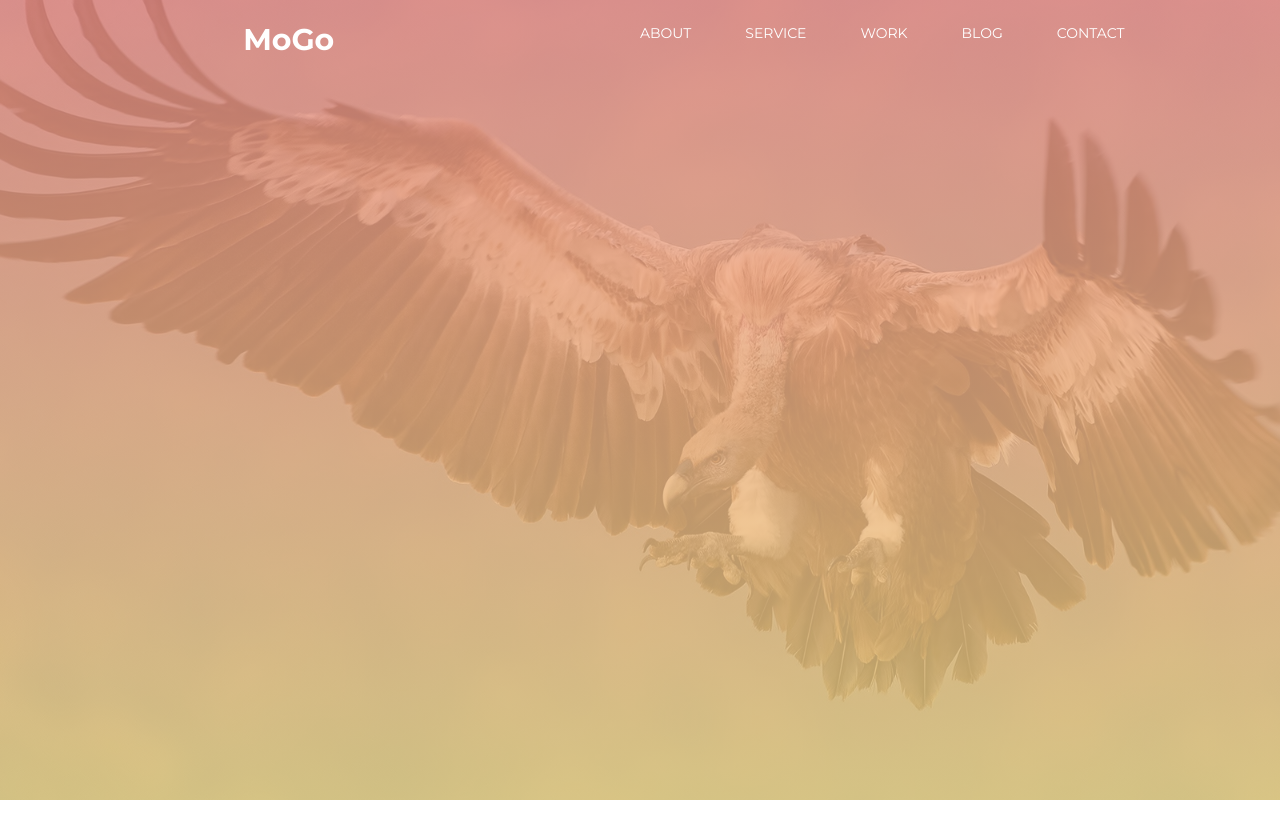
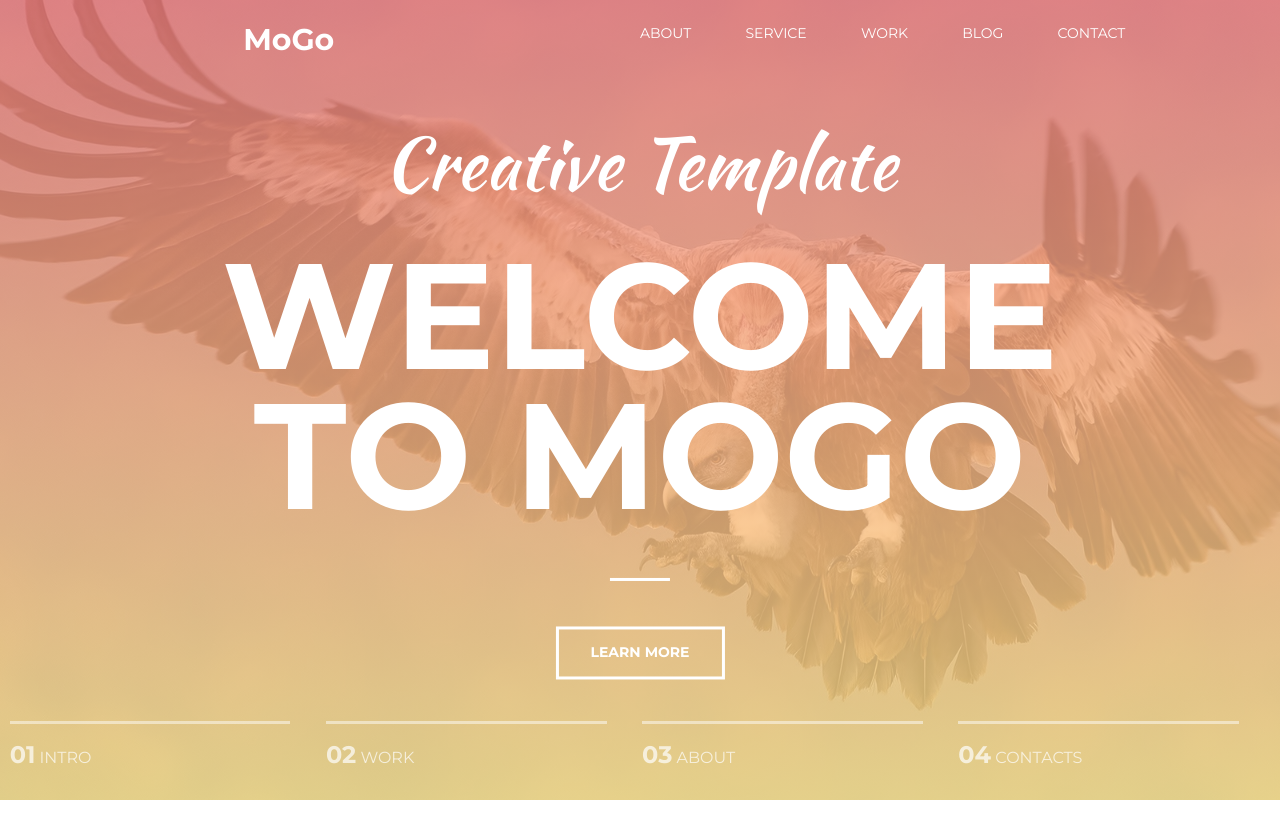
Before and after one commit to AlexDoh/MogoTemplate, a website: page index.html in a window 1280 px wide. Shown: the top 838 px of the page. Drawn offline with nearby package versions, Linux system fonts and the light colour scheme; files that its build step writes are made by us from their sources; some icons are missing; files whose address does not match are found by name; a web font is replaced by a local one.

Commit message:
Finished with top container.

```diff
--- a/index.html
+++ b/index.html
@@ -26,6 +26,29 @@
             </div>
         </div>
     </header>
+    <div class="top-container__main">
+        <span class="main__title">Creative Template</span>
+        <span class="main__welcome">WELCOME TO MOGO</span>
+        <button class="main__learn">LEARN MORE</button>
+    </div>
+    <div class="top-container__page-navigation">
+        <div class="page__element">
+            <span class="page__number">01</span>
+            <span class="page__name">INTRO</span>
+        </div>
+        <div class="page__element">
+            <span class="page__number">02</span>
+            <span class="page__name">WORK</span>
+        </div>
+        <div class="page__element">
+            <span class="page__number">03</span>
+            <span class="page__name">ABOUT</span>
+        </div>
+        <div class="page__element">
+            <span class="page__number">04</span>
+            <span class="page__name">CONTACTS</span>
+        </div>
+    </div>
 </div>
 <svg viewBox="0 0 100 100">
     <use xlink:href="#magnifying-glass"></use>
--- a/sass/_variables.scss
+++ b/sass/_variables.scss
@@ -3,6 +3,5 @@ $font-montserrat: 'Montserrat', sans-serif;
 $font-roboto: 'Roboto', sans-serif;
 
 $color-white: #fff;
-$color-pink: rgb(239, 146, 138);
-$color-yellow-dark: rgb(234, 211, 131);
+$color-pink: rgb(243, 129, 129);
 $color-yellow: rgb(252, 227, 138);
--- a/sass/index.scss
+++ b/sass/index.scss
@@ -2,10 +2,34 @@
 @import 'icons/iconfont-icon';
 @import 'variables';
 
+body {
+  font-family: $font-montserrat;
+}
+
 .top-container {
   height: 100vh;
-  background: linear-gradient(rgba($color-pink, 0.8), rgba($color-yellow-dark, 0.8)), url(../images/eagle.jpg) top no-repeat;
+  background: linear-gradient(rgba($color-pink, 0.8), rgba($color-yellow, 0.8)), url(../images/eagle.jpg) top no-repeat;
   background-size: cover;
+
+  &__main {
+    position: absolute;
+    left: 50%;
+    top: 50%;
+    transform: translate(-50%, -50%);
+    color: $color-white;
+    text-align: center;
+  }
+
+  &__page-navigation {
+    position: absolute;
+    bottom: 0;
+    text-align: center;
+    width: 100%;
+    left: 50%;
+    transform: translateX(-50%);
+    color: $color-white;
+    margin-bottom: 30px;
+  }
 }
 
 .header {
@@ -32,7 +56,6 @@
   &__navigation-link {
     font-size: 14px;
     color: $color-white;
-    font-family: $font-montserrat;
     text-transform: uppercase;
     line-height: 1.2rem;
     margin-right: 50px;
@@ -57,3 +80,80 @@
     margin-right: 40px;
   }
 }
+
+.main {
+  &__title {
+    font-size: 72px;
+    font-family: $font-kaushan;
+    line-height: 1.2;
+    text-align: center;
+    margin-bottom: 40px;
+    display: inline-block;
+  }
+
+  &__welcome {
+    position: relative;
+    font-size: 150px;
+    font-weight: bold;
+    line-height: 0.933;
+    display: inline-block;
+    margin-bottom: 100px;
+
+    &:after {
+      content: '';
+      position: absolute;
+      bottom: -20%;
+      left: 50%;
+      transform: translate(-50%, -50%);
+      width: 60px;
+      height: 3px;
+      background-color: $color-white;
+    }
+  }
+
+  &__learn {
+    font-size: 14px;
+    font-weight: bold;
+    line-height: 1.2;
+    border: 3px solid $color-white;
+    background: transparent;
+    padding: 15px 32px;
+    color: $color-white;
+  }
+}
+
+.page {
+  &__element {
+    display: inline-block;
+    position: relative;
+    width: 312px;
+    text-align: left;
+    opacity: 0.7;
+    &:after {
+      content: '';
+      opacity: 0.7;
+      position: absolute;
+      top: -20px;
+      width: 90%;
+      left: 0;
+      height: 3px;
+      background-color: $color-white;
+    }
+
+    &:hover {
+      opacity: 1;
+
+      &:after {
+        background-color: rgba($color-pink, 1);
+      }
+    }
+  }
+  &__number {
+    font-size: 24px;
+    font-weight: bold;
+    line-height: 1.2;
+  }
+  &__name {
+    line-height: 1.2;
+  }
+}
```
